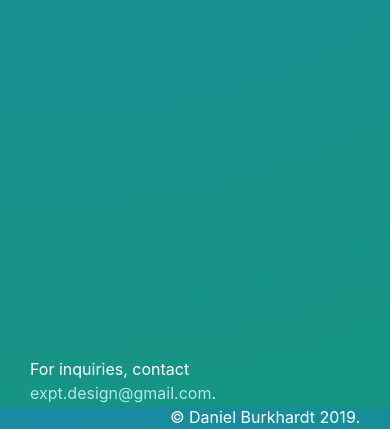
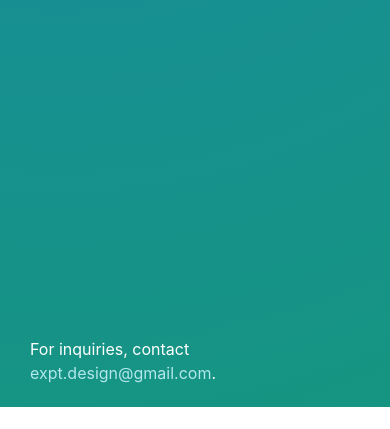
Before and after one commit to expt-design/expt-design.github.io, a plain HTML site: page index.html in a window 390 px wide. Shown: the part 437-866 px from the top of the page. After the commit the page ends 844 px from the top, so only its background shows below. Drawn offline with nearby package versions, Linux system fonts and the light colour scheme.

Commit message:
rebuilding site Tue Jun 18 23:03:45 EDT 2019

```diff
--- a/css/custom.css
+++ b/css/custom.css
@@ -30,7 +30,7 @@ body{
 
 .contact {
   height: 50px;
-  margin-top: -50px;
+  margin-top: -70px;
 }
 .contact p {
   font-size: 1rem;
@@ -105,3 +105,11 @@ body{
       font-size: 0.5rem;
     }
   }
+
+@media only screen and (max-width: 770px)
+{
+    .copy
+    {
+        display: none;
+    }
+}
--- a/index.html
+++ b/index.html
@@ -41,7 +41,7 @@
   <p class="contact">
     For inquiries, contact
     <a href="mailto:expt.design@gmail.com">expt.design@gmail.com</a>.
-    <span style="float:right;">© Daniel Burkhardt 2019.</span><p>
+    <span  class="copy" style="float:right;">© Daniel Burkhardt 2019.</span><p>
     </div>
 </footer>
 
```
